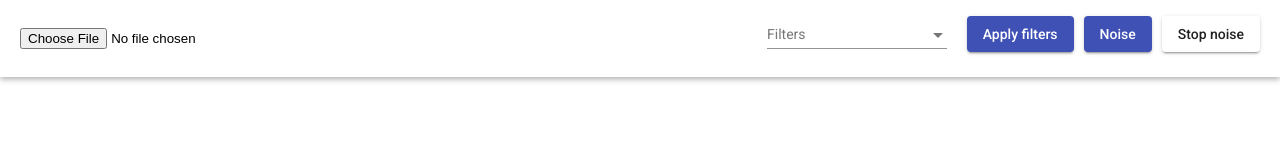
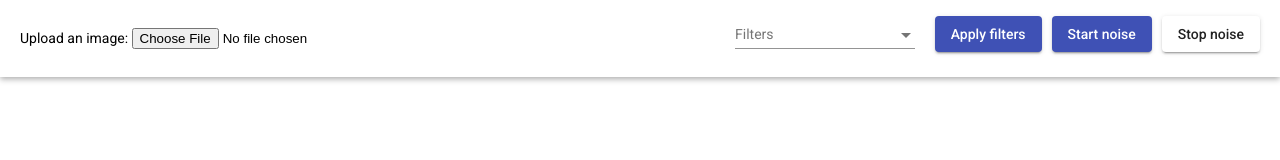
Before and after one commit to akmalkrmv/portrait, an Angular app: page / in a window 1280 px wide. Shown: the top 160 px of the page. Built offline with nearby package versions, Linux system fonts and the light colour scheme.

Commit message:
visual improvements

```diff
--- a/src/app/main/main.component.html
+++ b/src/app/main/main.component.html
@@ -32,8 +32,10 @@
 
     <div class="image-controls">
       <div>
+        <span>Upload an image: </span>
         <input
           type="file"
+          accept="image/*"
           placeholder="image"
           (change)="handleFileInput($event.target.files)"
         />
@@ -54,7 +56,7 @@
         </button>
 
         <button mat-raised-button color="primary" (click)="applyNoise()">
-          Noise
+          Start noise
         </button>
         <button mat-raised-button (click)="stopNoise()">
           Stop noise
@@ -65,12 +67,12 @@
 
   <div class="image-filters-result">
     <div>
+      <canvas #canvas></canvas>
+      <p *ngIf="image && image.src">Filtered</p>
+    </div>
+    <div>
       <img #image />
       <p *ngIf="image && image.src">Original</p>
-    </div>
-    <div>
-      <canvas #canvas></canvas>
-      <p *ngIf="image && image.src">Filtered</p>
     </div>
   </div>
 
```
